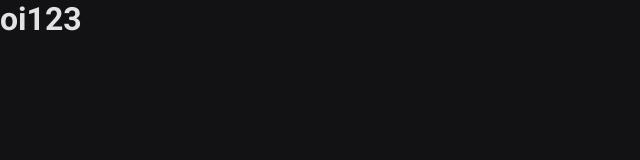
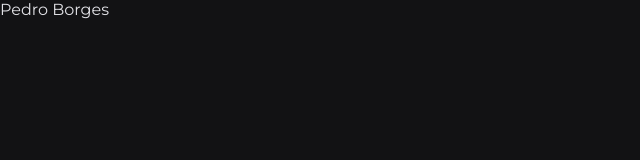
Before and after one commit to pborgesjr/mauricio_showcase, a React (Vite) app: page / in a window 1280 px wide. Shown: the top 160 px of the page, without its empty margins (0-640 px from the left). Built offline with nearby package versions, Linux system fonts and the light colour scheme.

Commit message:
chore: creating basic version of Typography component

```diff
--- a/src/App.tsx
+++ b/src/App.tsx
@@ -1,7 +1,9 @@
+import { Typography } from "./components";
+
 function App() {
   return (
     <main>
-      <h1>oi123</h1>
+      <Typography text="Pedro Borges" type="body" />
     </main>
   );
 }
--- /dev/null
+++ b/src/components/Typography/Typography.tsx
@@ -0,0 +1,12 @@
+import React from "react";
+
+import styles from "./styles.module.scss";
+
+interface TypographyProps {
+  text: string;
+  type: "title" | "body";
+}
+
+export const Typography = ({ text, type }: TypographyProps) => {
+  return <span className={`${styles.text} ${styles[type]}`}>{text}</span>;
+};
--- /dev/null
+++ b/src/components/Typography/styles.module.scss
@@ -0,0 +1,11 @@
+.text {
+    font-family: 'Montserrat', sans-serif;
+    font-size: 1rem;
+
+    &.body {
+    }
+
+    &.title {
+
+    }
+}
--- /dev/null
+++ b/src/components/index.ts
@@ -0,0 +1 @@
+export { Typography } from './Typography/Typography'
```
